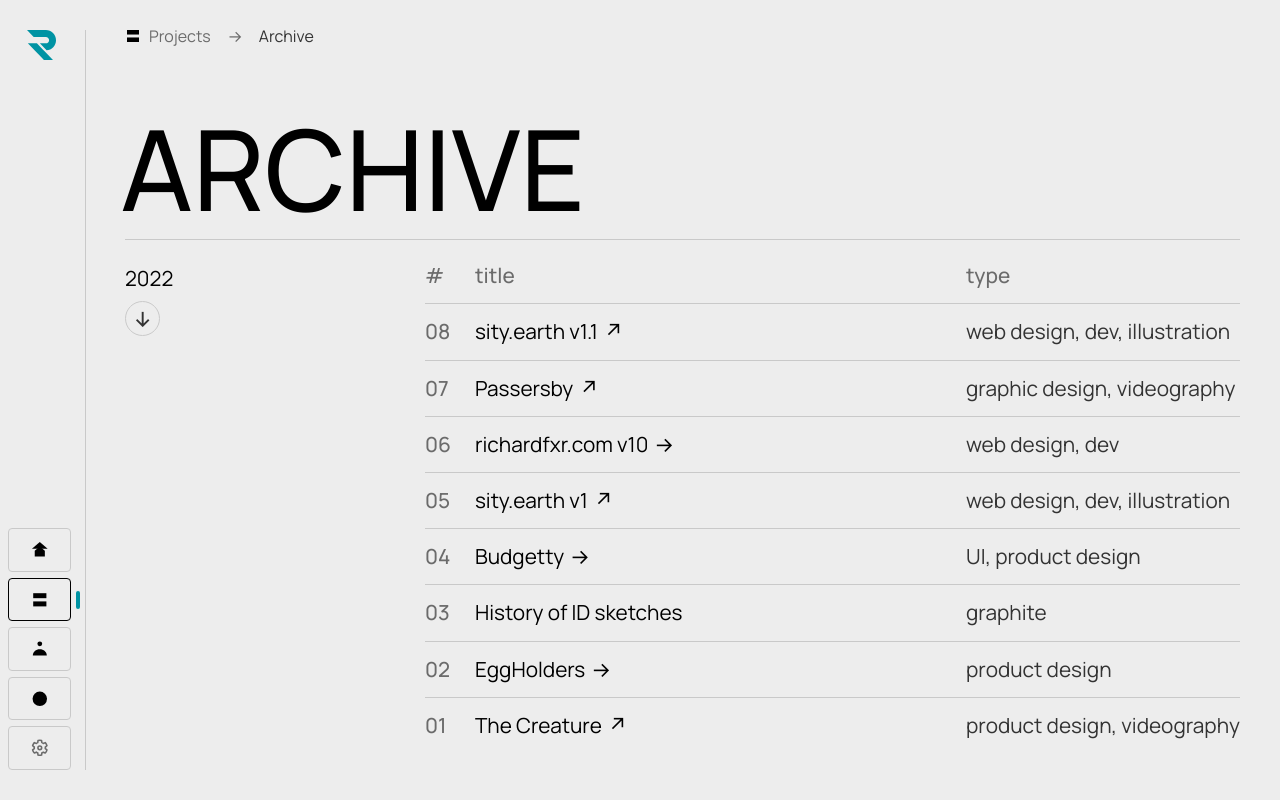
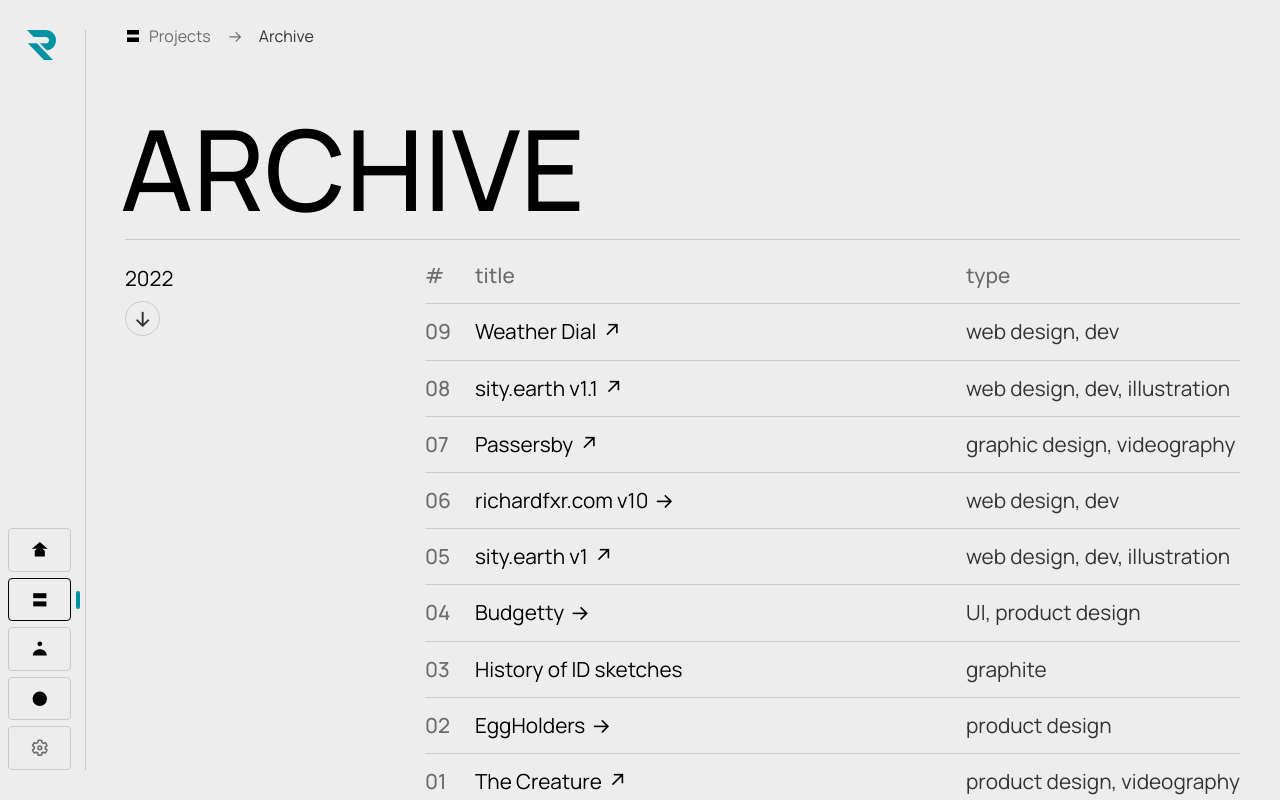
Before and after one commit to richardfxr/richardfxr, a Next.js app: page /projects/archive in a window 1280 px wide. Shown: the top 800 px of the page. Built offline with nearby package versions, Linux system fonts and the light colour scheme; a web font is replaced by a local one.

Commit message:
🔵RCT: added Weather Dial to archive

```diff
--- a/pages/projects/archive.js
+++ b/pages/projects/archive.js
@@ -23,6 +23,7 @@ const sections = [
 // === ARCHIVE DATA =======================
 const archive2022 = [
     ['#', 'title', 'type'],
+    [<UnderlinedLink href="https://weatherdial.richardfxr.com/" target="_blank" key="weatherDial">Weather Dial</UnderlinedLink>, 'web design, dev'],
     [<UnderlinedLink href="https://preview.sity.earth/" target="_blank" key="sity1">sity.earth v1.1</UnderlinedLink>, 'web design, dev, illustration'],
     [<UnderlinedLink href="https://youtu.be/HucnOIo9QKk" target="_blank" key="passersby">Passersby</UnderlinedLink>, 'graphic design, videography'],
     [<UnderlinedLink to="/info" key="richardfxr10">richardfxr.com v10</UnderlinedLink>, 'web design, dev'],
```
